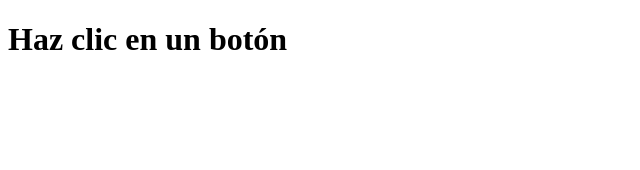
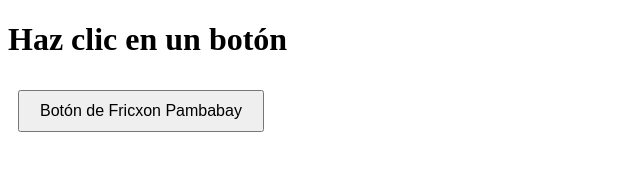
Before and after one commit to Chr1stian-Perez/PruebaGIT_GR6, a plain HTML site: page index.html in a window 1280 px wide. Shown: the whole page, without its empty margins (0-640 px from the left). Drawn offline with Linux system fonts and the light colour scheme.

Commit message:
Boton Fricxon agregado

```diff
--- a/index.html
+++ b/index.html
@@ -18,6 +18,7 @@
     <h1>Haz clic en un botón</h1>
 
     <!-- Botones -->
+    <button onclick="showPopup('Fricxon!')">Botón de Fricxon Pambabay</button>
 
     <script>
         // Función para mostrar el popup
```
